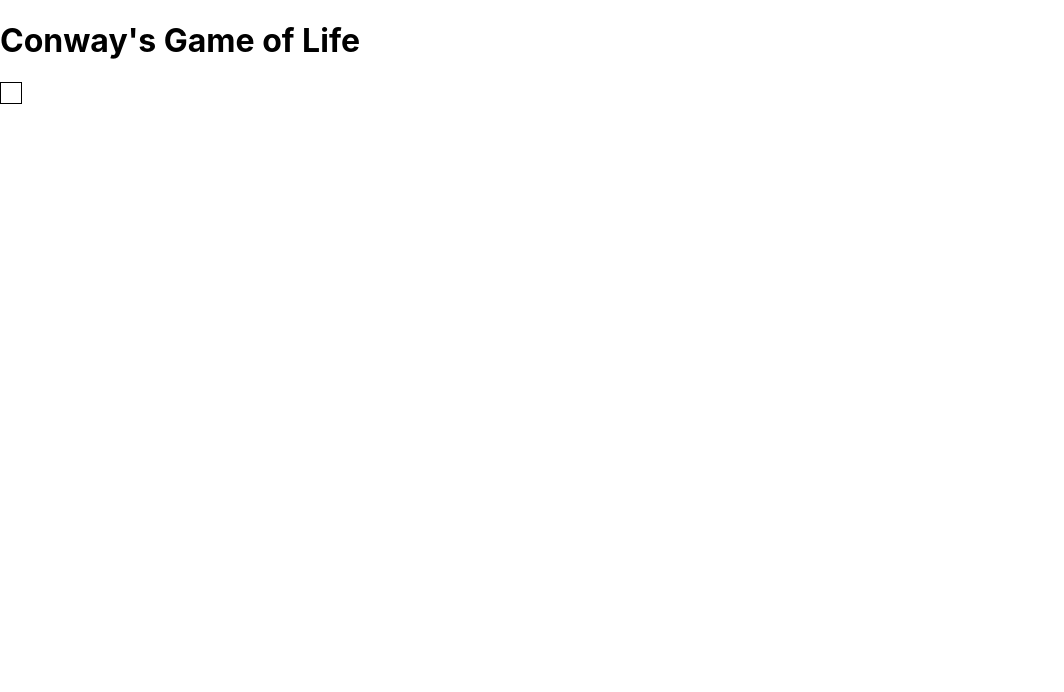
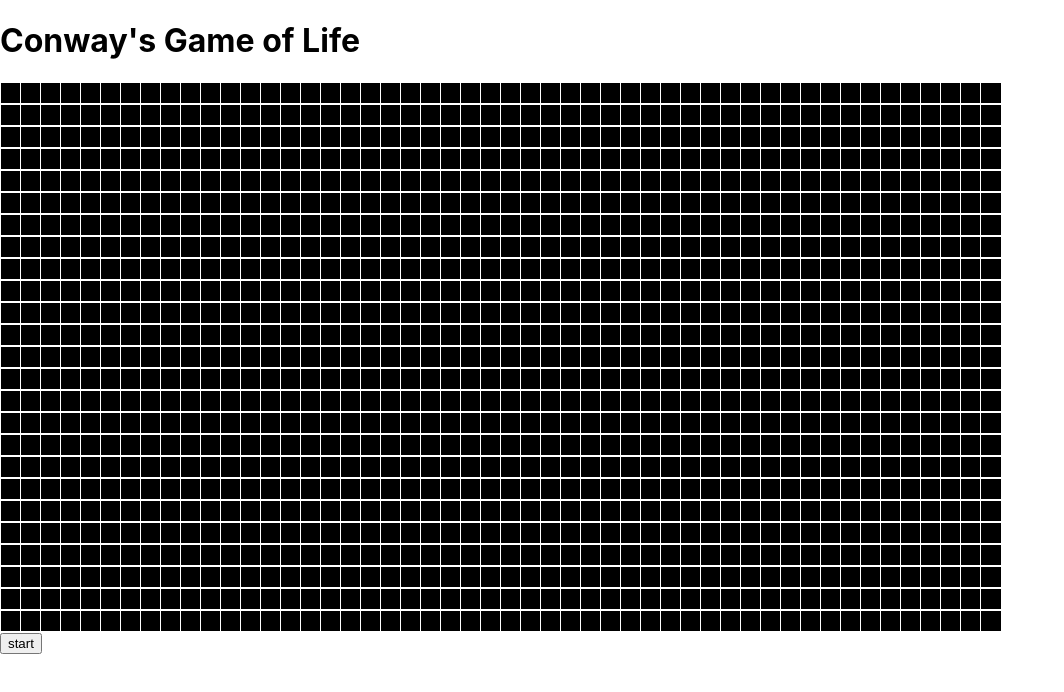
Before and after one commit to tdavis1991/Conway-s-game-of-life, a React (Create React App) app in the folder conways-game-of-life/: page / in a window 1280 px wide. Shown: the top 692 px of the page, without its empty margins (0-1064 px from the left). Built offline with nearby package versions, Linux system fonts and the light colour scheme.

Commit message:
Created grid for game

```diff
--- a/conways-game-of-life/public/index.html
+++ b/conways-game-of-life/public/index.html
@@ -24,7 +24,7 @@
       work correctly both with client-side routing and a non-root public URL.
       Learn how to configure a non-root public URL by running `npm run build`.
     -->
-    <title>React App</title>
+    <title>Conway's Game of Life</title>
   </head>
   <body>
     <noscript>You need to enable JavaScript to run this app.</noscript>
--- a/conways-game-of-life/src/App.js
+++ b/conways-game-of-life/src/App.js
@@ -1,12 +1,16 @@
-import React from 'react';
+import React, {useState} from 'react';
 import './App.css';
-import Cell from './components/Cell'
+import Grid from './components/Grid';
 
 function App() {
-  return (
+  const [running, setRunning] = useState(false)
+  return(
     <div>
       <h1>Conway's Game of Life</h1>
-      <Cell />
+      <Grid />
+      <button onClick={() => setRunning(!running)}>
+        {running ? 'stop': 'start'}
+      </button>
     </div>
   );
 }
--- a/conways-game-of-life/src/components/Cell.jsx
+++ b/conways-game-of-life/src/components/Cell.jsx
@@ -1,17 +1,17 @@
 import React, { useState } from 'react';
 
-function Cell() {
+function Cell(props) {
     const [status, setStatus] = useState(false)
 
     return (
         <div onClick={() => {
-            setStatus(!status)}
-            }
+            setStatus(!status)
+        }}
             style={{
                 height: '20px',
                 width: '20px',
-                backgroundColor: status ? 'black' : undefined,
-                border: 'solid 1px black'
+                backgroundColor: status ? 'red' : 'black',
+                border: 'solid 1px white'
                 }}
         >
 
--- /dev/null
+++ b/conways-game-of-life/src/components/Grid.jsx
@@ -0,0 +1,36 @@
+import React, {useState} from 'react';
+import Cell from './Cell';
+
+function Grid(props){
+
+    const numRows = 25;
+    const numCols = 50;
+
+     const [grid, setGrid] = useState(() => {
+         const rows = []
+         for (let i = 0; i < numRows; i++) {
+             rows.push(Array.from(Array(numCols), () => false))
+         }
+         return rows
+     });
+
+     return (
+         <div
+            style={{
+                display: 'grid',
+                gridTemplateColumns: `repeat(${numCols}, 20px)`
+            }}
+         >
+             {grid.map((rows, i) =>
+                rows.map((col, j) =>
+                    <div key={`${i}, ${j}`}>
+                        <Cell />
+                    </div>
+                )
+            )}
+
+         </div>
+     )
+}
+
+export default Grid;
```
Also changed, not shown: 1 other file (tests, documents, lock files or other folders).
